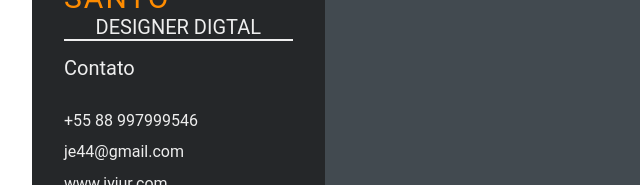
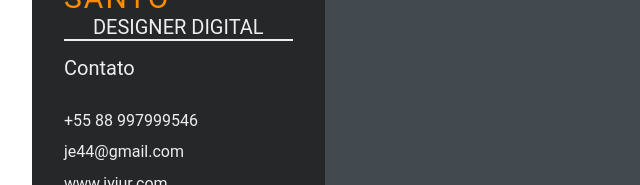
Before and after one commit to JerlyJr/devweekgit.github.io, a plain HTML site: page index.html in a window 1280 px wide. Shown: the part 348-533 px from the top of the page, 96-736 px from the left. Drawn offline with Linux system fonts and the light colour scheme.

Commit message:
Update index.html

```diff
--- a/index.html
+++ b/index.html
@@ -14,7 +14,7 @@
                 <div class="profile">
                     <img class="profile-image" src="./img/profile-image.png" alt="Foto-Perfil">
                     <p class="name">Junior Santo</p>
-                    <p class="profession">Designer Digtal</p>
+                    <p class="profession">Designer Digital</p>
                 </div>
                 <div class="contact-info">
                     <p class="left-title">Contato</p>
```
